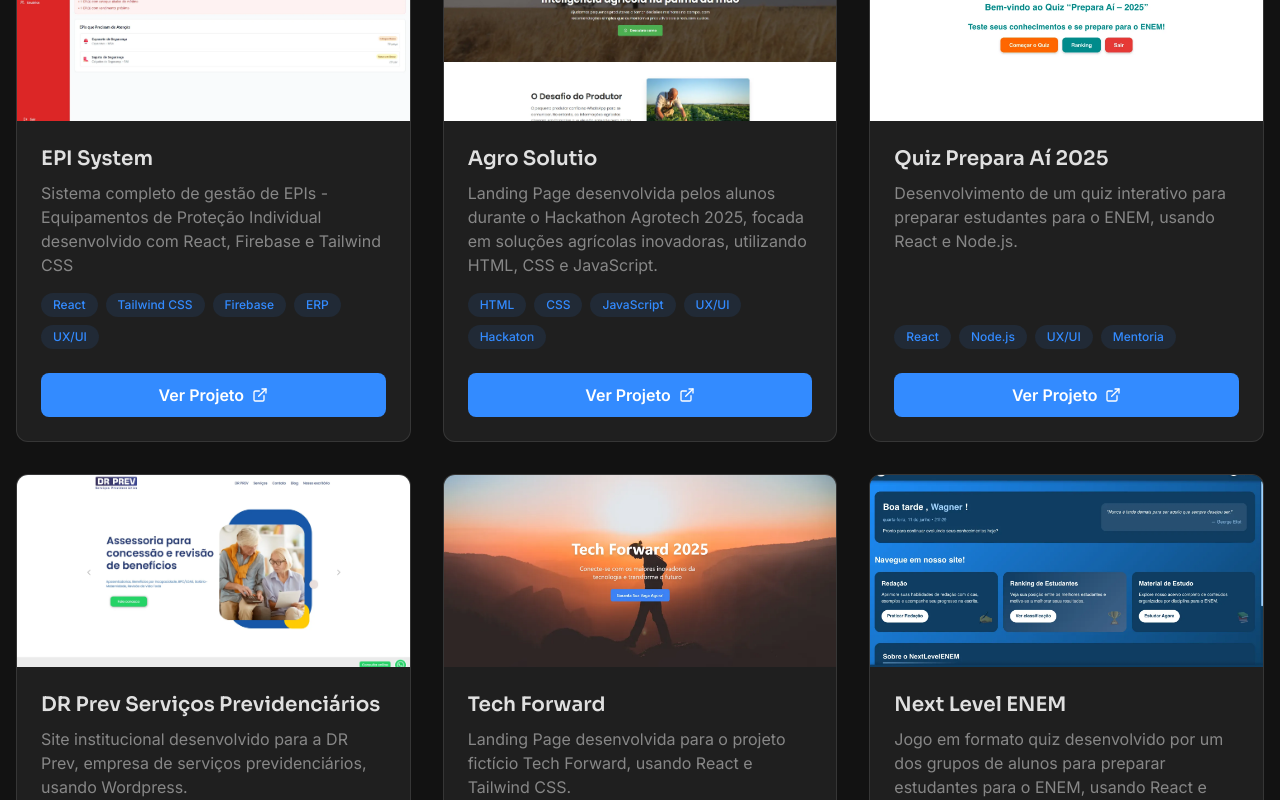
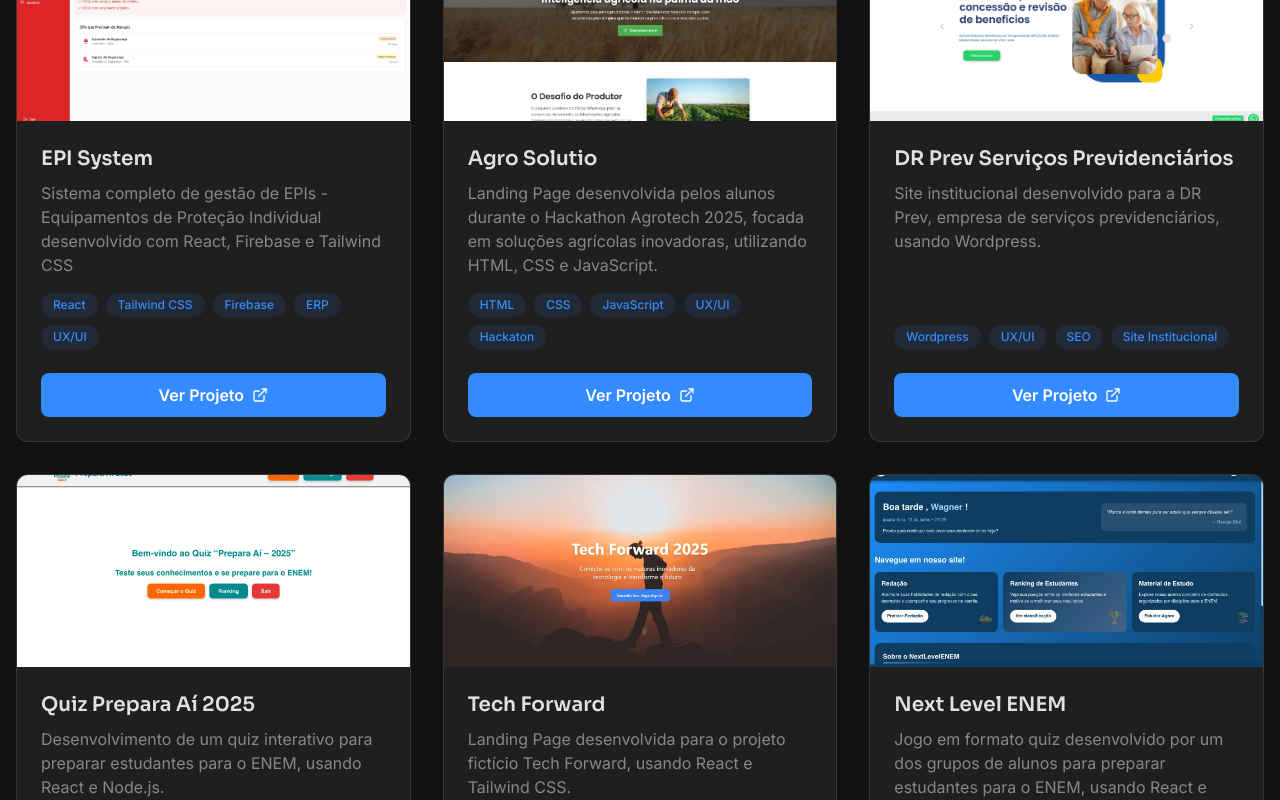
Before and after one commit to wsabor/wsabor.dev, a Next.js app: page /projects in a window 1280 px wide. Shown: the part 420-1220 px from the top of the page. Built offline with nearby package versions, Linux system fonts and the light colour scheme.

Commit message:
chore: FCP adjustments

```diff
--- a/src/data/projects.ts
+++ b/src/data/projects.ts
@@ -31,6 +31,16 @@ export const allProjects: Project[] = [
   },
   {
     id: 3,
+    title: "DR Prev Serviços Previdenciários",
+    image: "drprev.webp",
+    basePath: "/img/projects/",
+    link: "https://drprev.com.br",
+    description:
+      "Site institucional desenvolvido para a DR Prev, empresa de serviços previdenciários, usando Wordpress.",
+    tags: ["Wordpress", "UX/UI", "SEO", "Site Institucional"],
+  },
+  {
+    id: 4,
     title: "Quiz Prepara Aí 2025",
     image: "preparai2025.webp",
     basePath: "/img/projects/quiz-preparai/",
@@ -38,16 +48,6 @@ export const allProjects: Project[] = [
     description:
       "Desenvolvimento de um quiz interativo para preparar estudantes para o ENEM, usando React e Node.js.",
     tags: ["React", "Node.js", "UX/UI", "Mentoria"],
-  },
-  {
-    id: 4,
-    title: "DR Prev Serviços Previdenciários",
-    image: "drprev.webp",
-    basePath: "/img/projects/",
-    link: "https://drprev.com.br",
-    description:
-      "Site institucional desenvolvido para a DR Prev, empresa de serviços previdenciários, usando Wordpress.",
-    tags: ["Wordpress", "UX/UI", "SEO", "Site Institucional"],
   },
   {
     id: 5,
```
